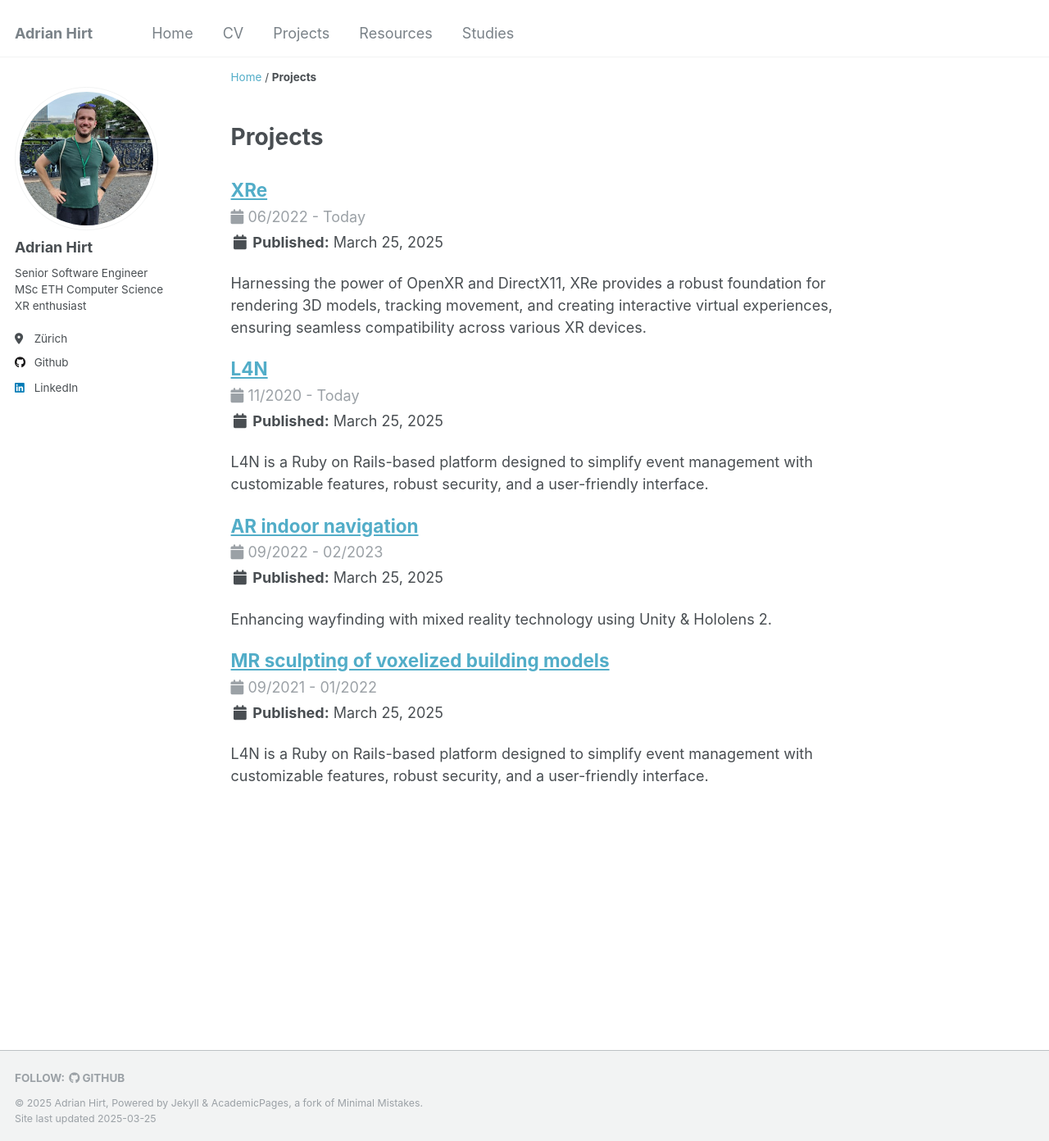
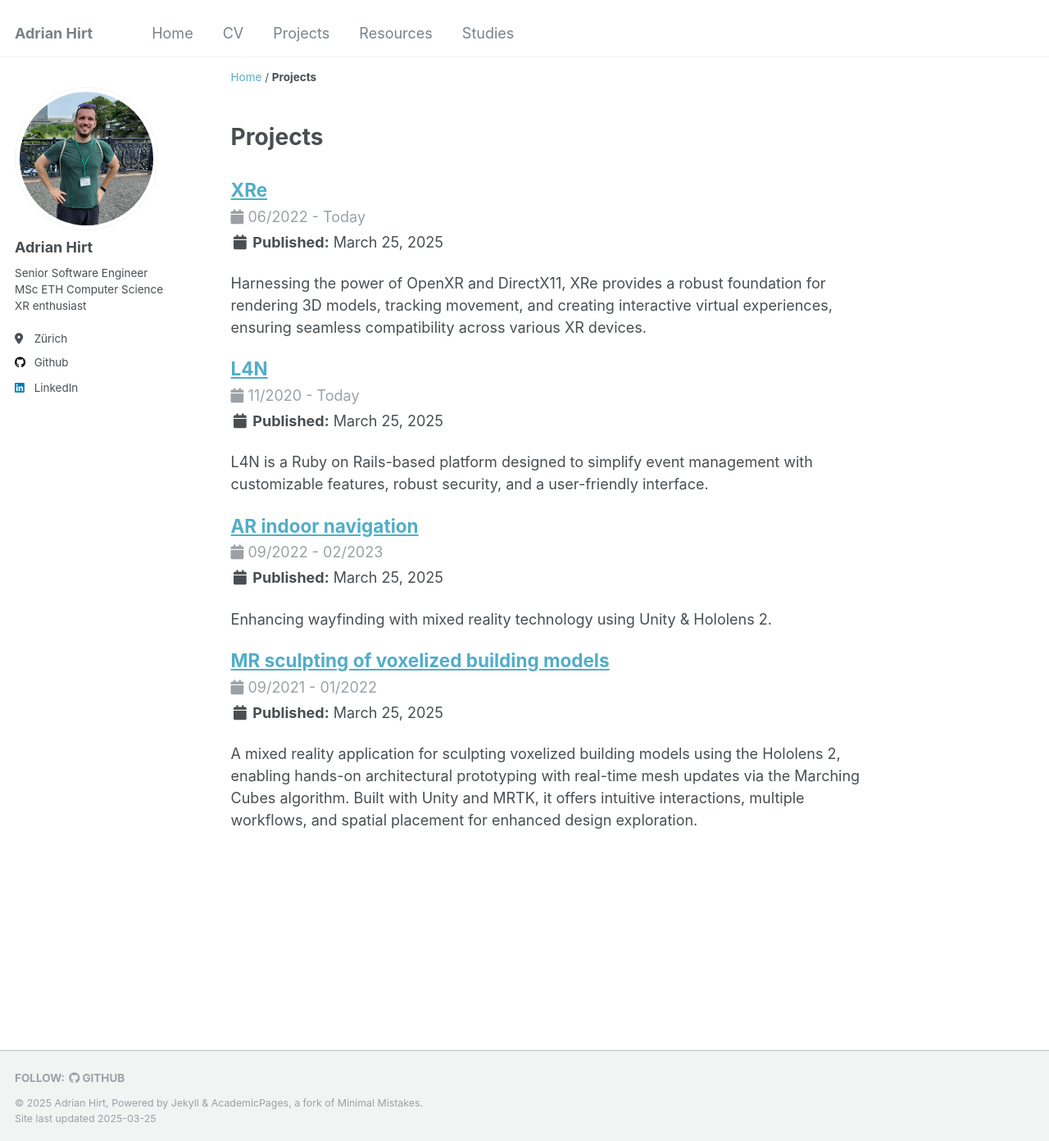
Before and after one commit to Adrian-Hirt/adrian-hirt.github.io, a Jekyll site: the page built from _pages/projects.html, in a window 1280 px wide and 1392 px high. Shown: the whole window at 82% size. Built offline with Jekyll 4.4.1, drawn with Linux system fonts in a browser that asks for light colours.

Commit message:
Update mr_sculpting.md

```diff
--- a/_projects/mr_sculpting.md
+++ b/_projects/mr_sculpting.md
@@ -1,6 +1,6 @@
 ---
 title: "MR sculpting of voxelized building models"
-excerpt: "L4N is a Ruby on Rails-based platform designed to simplify event management with customizable features, robust security, and a user-friendly interface."
+excerpt: "A mixed reality application for sculpting voxelized building models using the Hololens 2, enabling hands-on architectural prototyping with real-time mesh updates via the Marching Cubes algorithm. Built with Unity and MRTK, it offers intuitive interactions, multiple workflows, and spatial placement for enhanced design exploration."
 daterange: "09/2021 - 01/2022"
 collection: projects
 orderkey: 3
```
